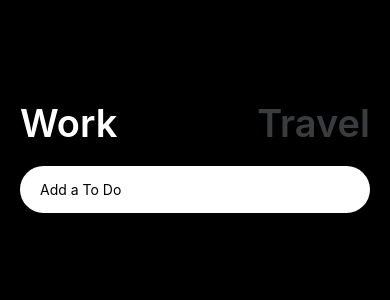
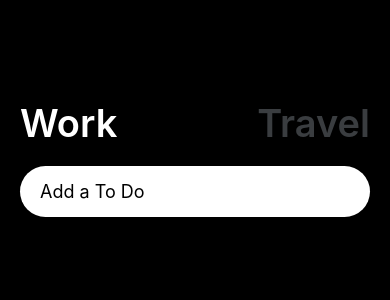
Before and after one commit to chihyeonwon/WorkTravelApp, a React Native app: screen / in a window 390 px wide. Shown: the top 300 px of the page. Built offline with nearby package versions, Linux system fonts and the light colour scheme.

Commit message:
Give fontSize 18px

```diff
--- a/App.js
+++ b/App.js
@@ -46,5 +46,6 @@ const styles = StyleSheet.create({
     paddingHorizontal: 20,
     borderRadius: 30,
     marginTop: 20,
+    fontSize: 18,
   }
 });
```
